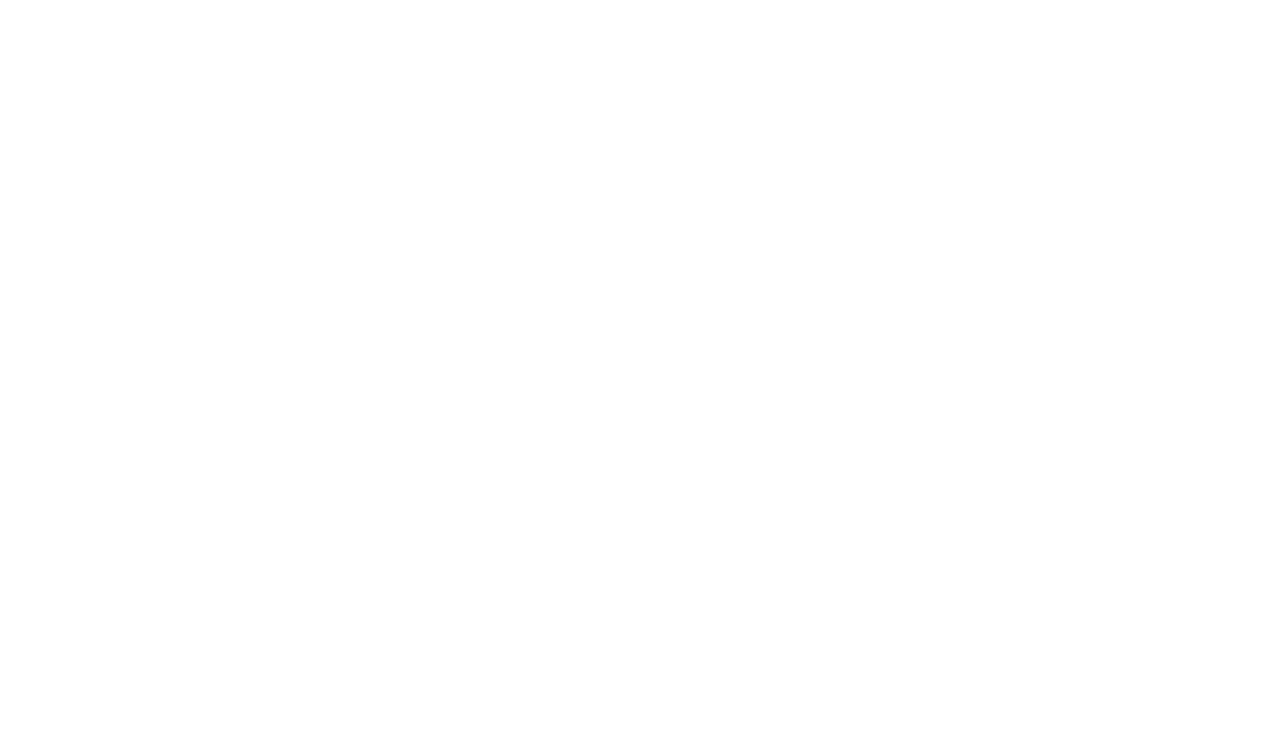
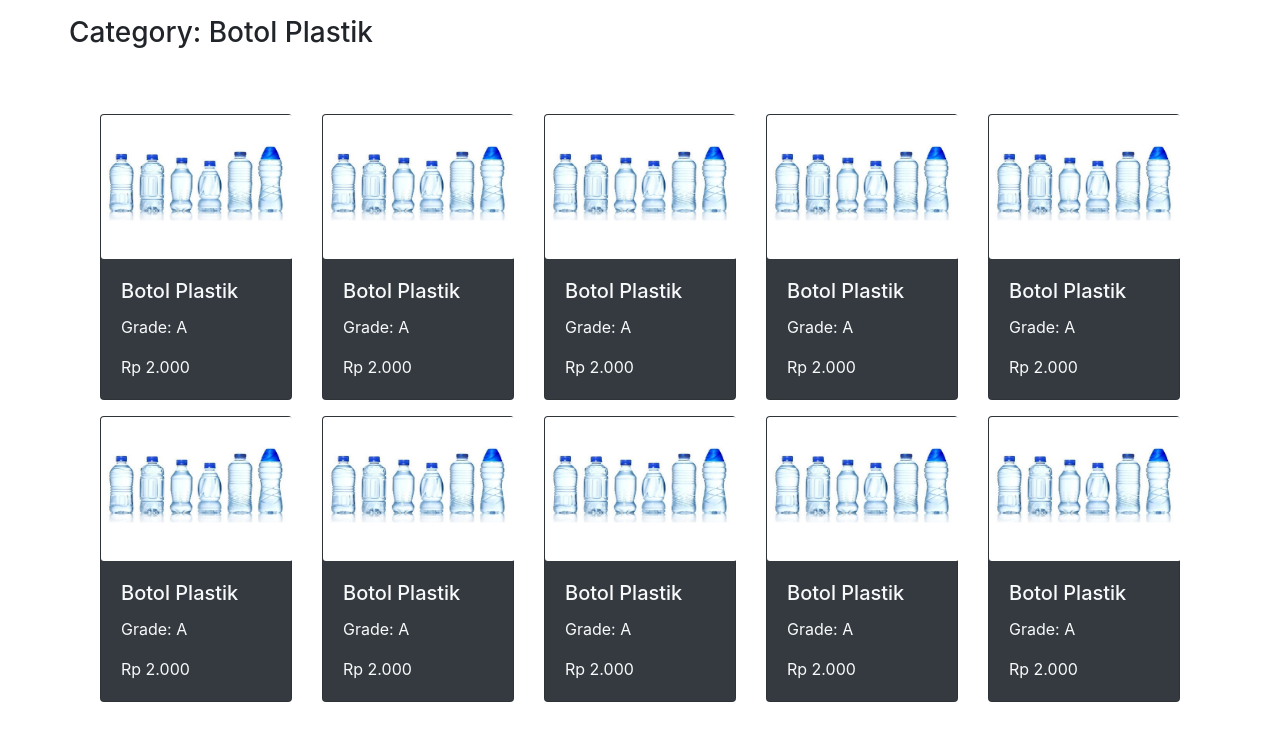
Before and after one commit to Supreme-Spyro/Reuce-Front, a React (Create React App) app: page /category in a window 1280 px wide. Shown: the top 740 px of the page. Built offline with nearby package versions, Linux system fonts and the light colour scheme.

Commit message:
add category dummy

```diff
--- a/src/pages/Category.js
+++ b/src/pages/Category.js
@@ -1,9 +1,61 @@
 import React from 'react'
+import { useParams, Link, useHistory } from "react-router-dom";
+import {
+  Accordion,
+  Form,
+  Button,
+  Container,
+  Row,
+  Col,
+  Card,
+  Spinner,
+} from "react-bootstrap";
+
+import '../styles/Category.scss'
+import botolplastik from '../assets/plastic-bottle.jpg'
 
 export default function Category() {
+    const cardDataDummy = ["data1", "data2", "data3", "data4", "data5", "data6", "data7", "data8", "data9", "data10"];
+
+    const history = useHistory();
+
     return (
         <div>
-
+            <Row>
+            <Col className="card-col " sm={12} md={12}>
+              <Row>
+                <h3 className="my-3">Category: Botol Plastik</h3>
+              </Row>
+              <br />
+              <Row className="justify-content-center mt-4">
+                {cardDataDummy.map((item, index) => (
+                  <div key={index}>
+                    <Col sm={12} md={4}>
+                      <Link>
+                        <Card
+                          onClick={() => {
+                            history.push(`/productdetails/`);
+                          }}
+                          className="search-card bg-dark text-light mb-3"
+                        >
+                          <Card.Img
+                            className="card-img"
+                            variant="top"
+                            src={botolplastik}
+                          />
+                          <Card.Body className="">
+                            <Card.Title>Botol Plastik</Card.Title>
+                              <Card.Text>Grade: A </Card.Text>
+                            <Card.Text>Rp 2.000</Card.Text>
+                          </Card.Body>
+                        </Card>
+                      </Link>
+                    </Col>
+                  </div>
+                ))}
+              </Row>
+            </Col>
+          </Row>
         </div>
     )
 }
--- /dev/null
+++ b/src/styles/Category.scss
@@ -0,0 +1,17 @@
+.card-img {
+    width: 12em;
+    max-height: 9em;
+}
+
+.card-class {
+    width: 12em;
+}
+
+.search-card {
+    width: 12em;
+    transition: 0.15s;
+}
+
+h3{
+    margin-left: 3em;
+}
```
